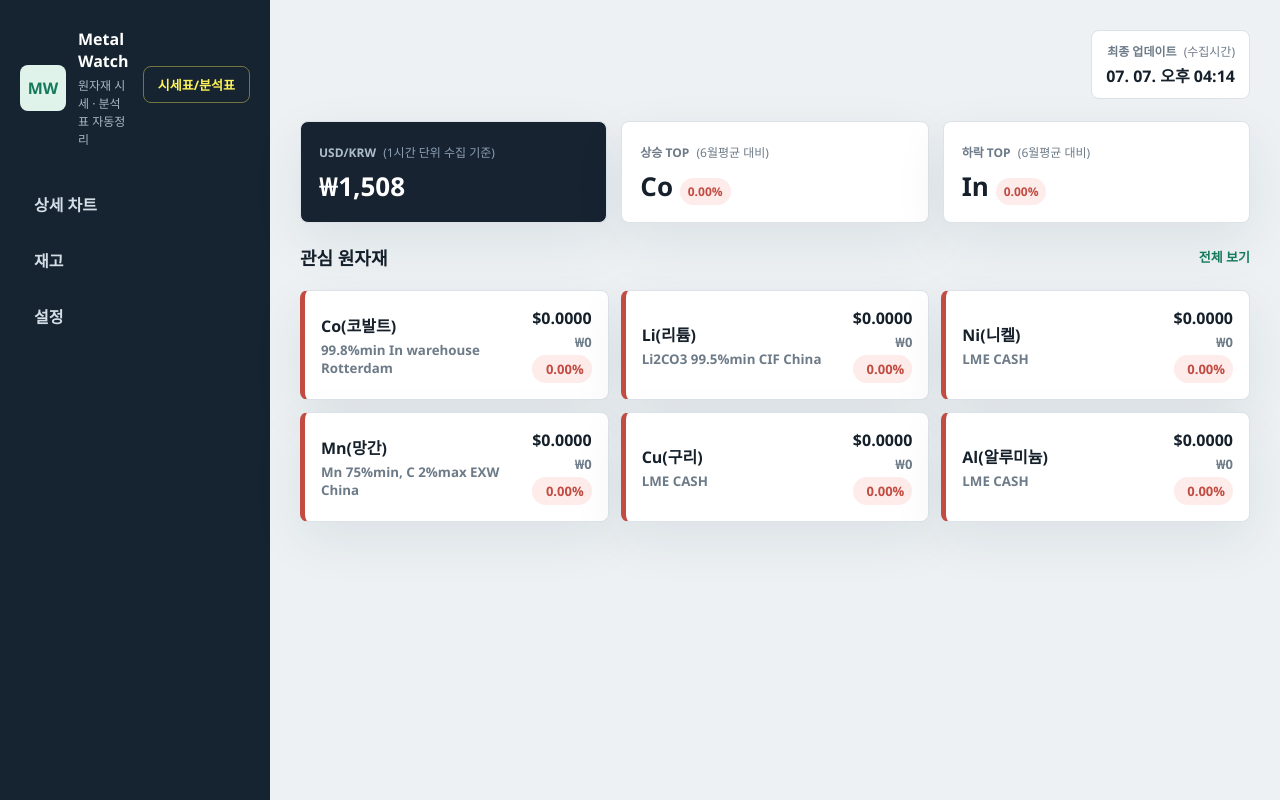
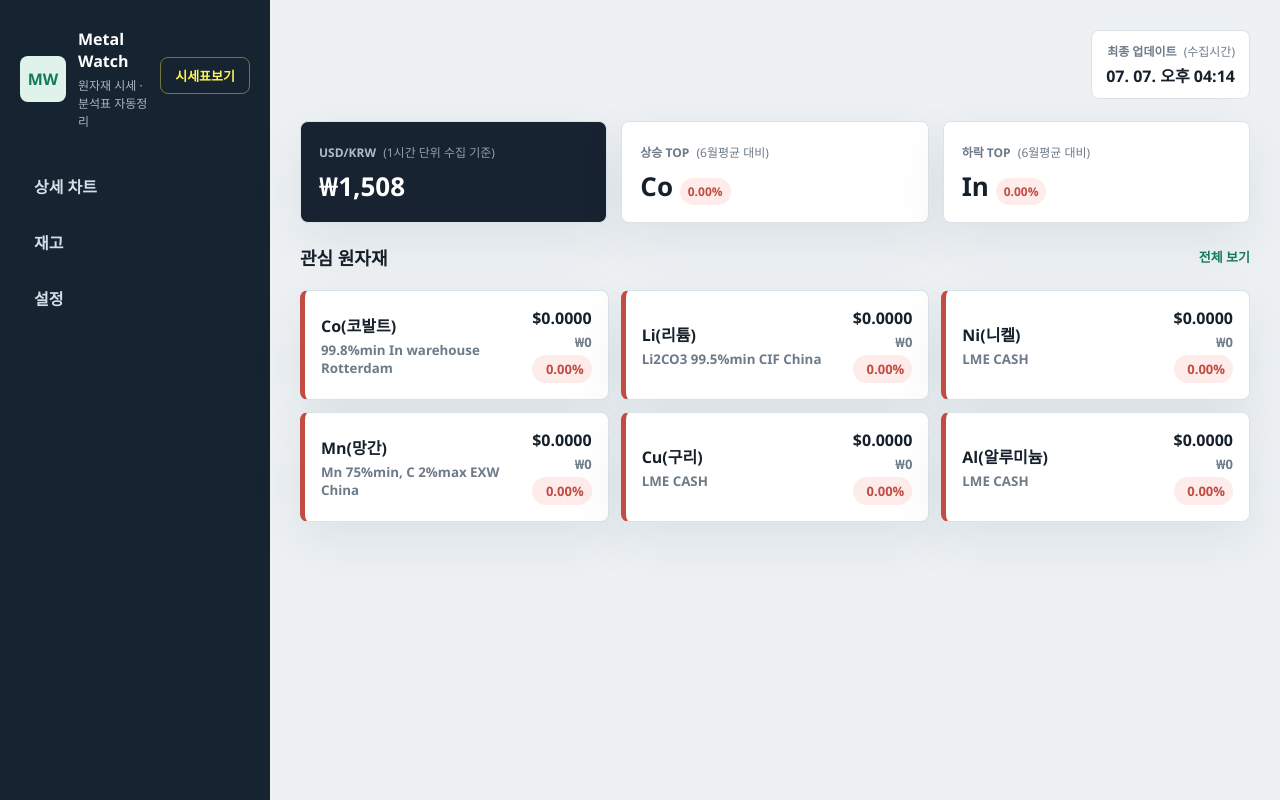
Before and after one commit to ryuchanyul/Metal-Watch, a website: page public/index.html in a window 1280 px wide. Both pictures are taken after a click on the button "focus 모드 닫기 (메뉴 열기)". Drawn offline with Linux system fonts and the light colour scheme; no server answers.

Commit message:
chore(focus-mode): '시세표/분석표' → '시세표보기'

```diff
--- a/public/index.html
+++ b/public/index.html
@@ -31,7 +31,7 @@
             <small>원자재 시세 · 분석표 자동정리</small>
           </div>
           <button class="side-focus-enter" id="sideFocusEnterBtn" type="button">
-            <span>시세표/분석표</span>
+            <span>시세표보기</span>
           </button>
         </div>
         <nav class="side-nav">
```
